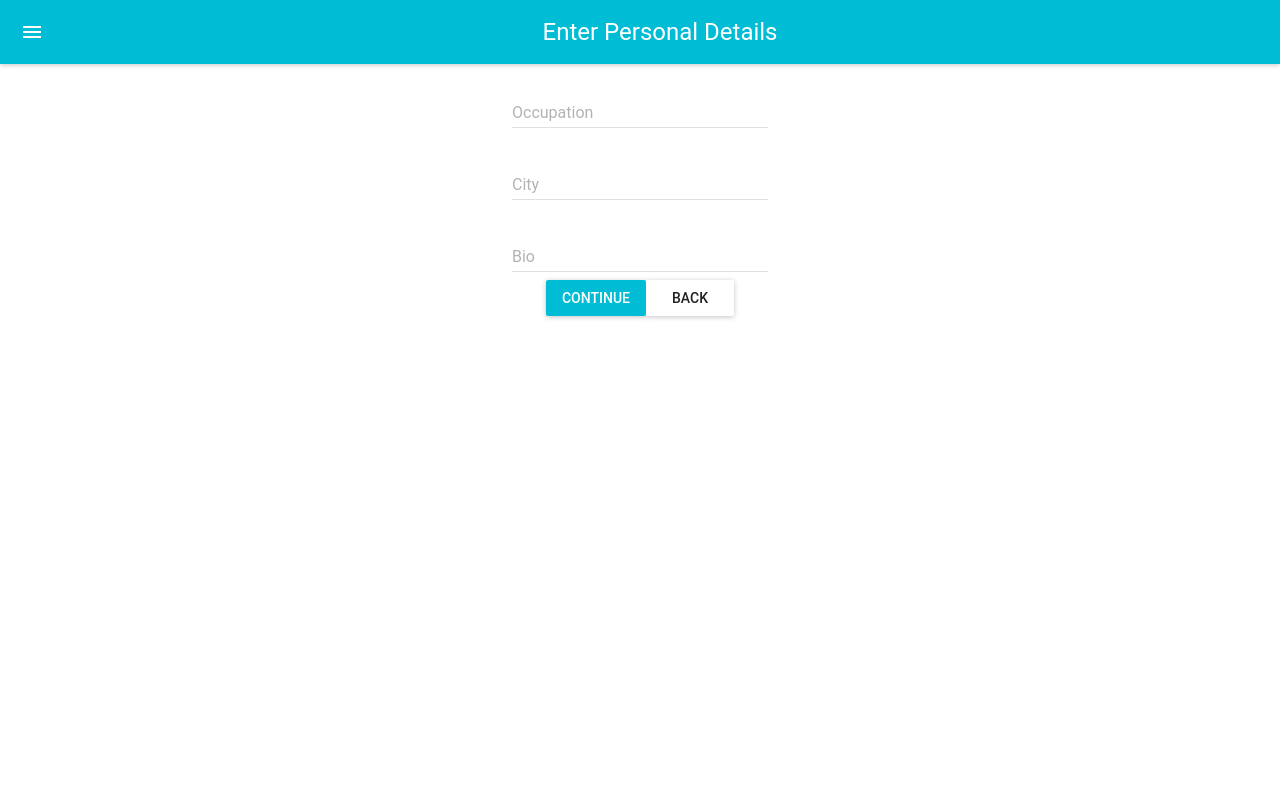
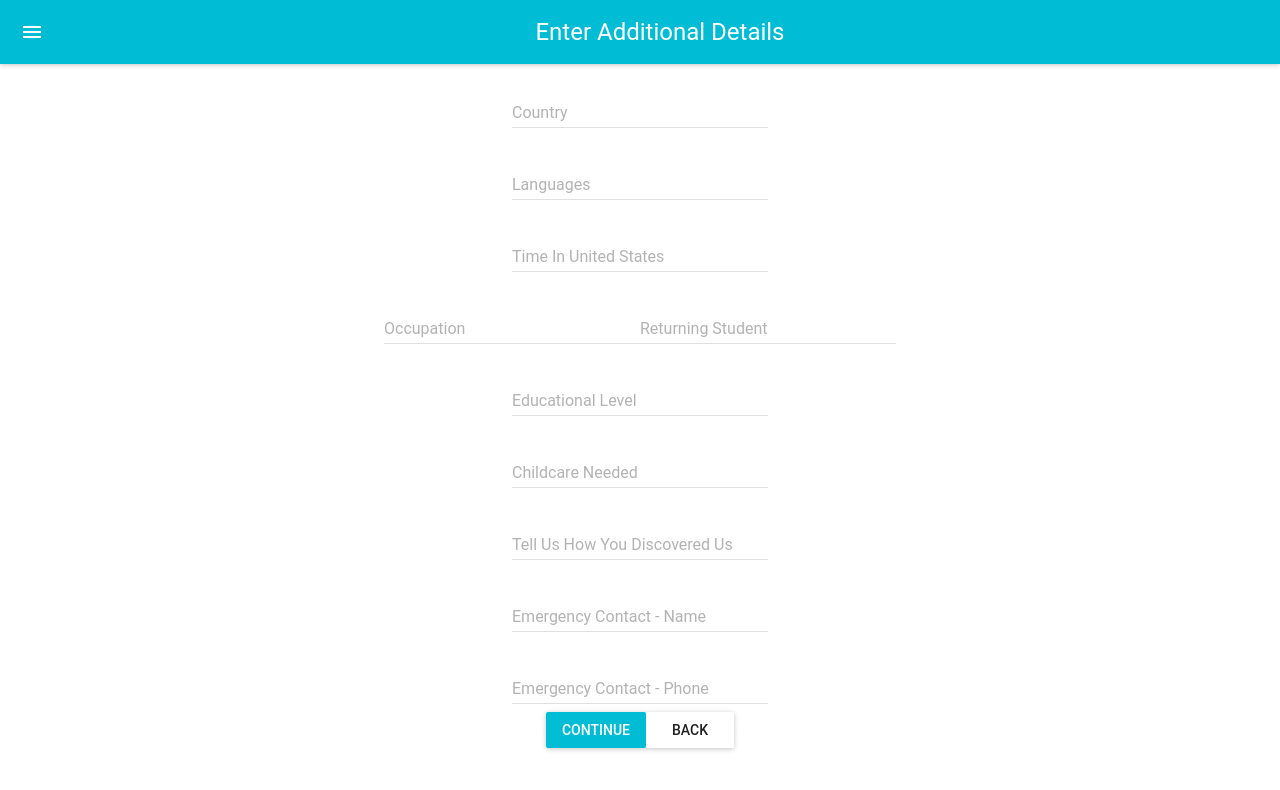
Before and after one commit to Hoey1/esl-form, a React (Create React App) app in the folder form/: page / in a window 1280 px wide. Both pictures are taken after a click on the button "CONTINUE". Shown: the top 790 px of the page. Built offline with nearby package versions, Linux system fonts and the light colour scheme.

Commit message:
Finished Front End Product

```diff
--- a/form/package.json
+++ b/form/package.json
@@ -3,6 +3,7 @@
   "version": "0.1.0",
   "private": true,
   "dependencies": {
+    "@material-ui/core": "^4.10.0",
     "@material-ui/icons": "^4.9.1",
     "@testing-library/jest-dom": "^4.2.4",
     "@testing-library/react": "^9.5.0",
--- a/form/src/components/FormPersonalDetails.js
+++ b/form/src/components/FormPersonalDetails.js
@@ -21,8 +21,32 @@ export class FormPersonalDetails extends Component {
     return (
       <MuiThemeProvider>
         <React.Fragment>
-          <AppBar title="Enter Personal Details" />
+          <AppBar title="Enter Additional Details" />
           {/* <SchoolIcon color="primary" /> */}
+          <TextField
+            hintText="Enter Your Home Country"
+            floatingLabelText="Country"
+            onChange={handleChange("country")}
+            // onChange={this.props.handleChange}
+            defaultValue={values.country}
+          />
+          <br />
+          <TextField
+            hintText="How Many Languages Do You Speak"
+            floatingLabelText="Languages"
+            onChange={handleChange("languages")}
+            // onChange={this.props.handleChange}
+            defaultValue={values.languages}
+          />
+          <br />
+          <TextField
+            hintText="How Long Have You Been In The USA?"
+            floatingLabelText="Time In United States"
+            onChange={handleChange("howLong")}
+            // onChange={this.props.handleChange}
+            defaultValue={values.howLong}
+          />
+          <br />
           <TextField
             hintText="Enter Your Occupation"
             floatingLabelText="Occupation"
@@ -30,21 +54,52 @@ export class FormPersonalDetails extends Component {
             // onChange={this.props.handleChange}
             defaultValue={values.occupation}
           />
-          <br />
           <TextField
-            hintText="Enter Your City"
-            floatingLabelText="City"
-            onChange={handleChange("city")}
+            hintText="Are You A Returning Student?"
+            floatingLabelText="Returning Student"
+            onChange={handleChange("returnStudent")}
             // onChange={this.props.handleChange}
-            defaultValue={values.city}
+            defaultValue={values.returnStudent}
           />
           <br />
           <TextField
-            hintText="Enter Your Bio"
-            floatingLabelText="Bio"
-            onChange={handleChange("bio")}
+            hintText="Highest Grade Completed"
+            floatingLabelText="Educational Level"
+            onChange={handleChange("eduLevel")}
             // onChange={this.props.handleChange}
-            defaultValue={values.bio}
+            defaultValue={values.eduLevel}
+          />
+          <br />
+          <TextField
+            hintText="Will You Need Childcare?"
+            floatingLabelText="Childcare Needed"
+            onChange={handleChange("childCare")}
+            // onChange={this.props.handleChange}
+            defaultValue={values.childCare}
+          />
+          <br />
+          <TextField
+            hintText="How Did You Hear About Our Program?"
+            floatingLabelText="Tell Us How You Discovered Us"
+            onChange={handleChange("how")}
+            // onChange={this.props.handleChange}
+            defaultValue={values.how}
+          />
+          <br />
+          <TextField
+            hintText="Emergency Contact - Name"
+            floatingLabelText="Emergency Contact - Name"
+            onChange={handleChange("emerName")}
+            // onChange={this.props.handleChange}
+            defaultValue={values.emerName}
+          />
+          <br />
+          <TextField
+            hintText="Emergency Contact - Phone"
+            floatingLabelText="Emergency Contact - Phone"
+            onChange={handleChange("emerPhone")}
+            // onChange={this.props.handleChange}
+            defaultValue={values.emerPhone}
           />
           <br />
           <RaisedButton
--- a/form/src/components/FormUserDetails.js
+++ b/form/src/components/FormUserDetails.js
@@ -16,7 +16,7 @@ export class FormUserDetails extends Component {
     return (
       <MuiThemeProvider>
         <React.Fragment>
-          <AppBar title="Enter User Details" />
+          <AppBar title="Prospective Student Details" />
           {/* <SchoolIcon color="primary" /> */}
           <TextField
             hintText="Enter Your First Name"
@@ -35,11 +35,51 @@ export class FormUserDetails extends Component {
           />
           <br />
           <TextField
+            hintText="Enter Your Street Address"
+            floatingLabelText="Address"
+            onChange={handleChange("address")}
+            // onChange={this.props.handleChange}
+            defaultValue={values.address}
+          />
+          <br />
+          <TextField
+            hintText="Enter Your City"
+            floatingLabelText="City"
+            onChange={handleChange("city")}
+            // onChange={this.props.handleChange}
+            defaultValue={values.city}
+          />
+          <br />
+          <TextField
+            hintText="Enter Your State"
+            floatingLabelText="State"
+            onChange={handleChange("state")}
+            // onChange={this.props.handleChange}
+            defaultValue={values.state}
+          />
+          <br />
+          <TextField
+            hintText="Enter Your Zip"
+            floatingLabelText="Zipcode"
+            onChange={handleChange("zip")}
+            // onChange={this.props.handleChange}
+            defaultValue={values.zip}
+          />
+          <br />
+          <TextField
             hintText="Enter Your Email"
             floatingLabelText="Email"
             onChange={handleChange("email")}
             // onChange={this.props.handleChange}
             defaultValue={values.email}
+          />
+          <br />
+          <TextField
+            hintText="Enter Your Age"
+            floatingLabelText="Age"
+            onChange={handleChange("age")}
+            // onChange={this.props.handleChange}
+            defaultValue={values.age}
           />
           <br />
           <RaisedButton
--- a/form/src/components/UserForm.js
+++ b/form/src/components/UserForm.js
@@ -8,10 +8,25 @@ export class UserForm extends Component {
     step: 1,
     firstName: "",
     lastName: "",
+    address: "",
+    city: "",
+    state: "",
+    zip: "",
+    phone: "",
     email: "",
+    age: "",
+    //
+    country: "",
+    languages: "",
+    howLong: "",
+    employed: "",
     occupation: "",
-    city: "",
-    bio: "",
+    returnStudent: "",
+    eduLevel: "",
+    childCare: "",
+    how: "",
+    emerName: "",
+    emerPhone: "",
   };
 
   // Proceed to next step
@@ -37,8 +52,50 @@ export class UserForm extends Component {
 
   render() {
     const { step } = this.state;
-    const { firstName, lastName, email, occupation, city, bio } = this.state;
-    const values = { firstName, lastName, email, occupation, city, bio };
+    const {
+      firstName,
+      lastName,
+      address,
+      city,
+      state,
+      zip,
+      phone,
+      email,
+      age,
+      country,
+      language,
+      howLong,
+      employed,
+      occupation,
+      returnStudent,
+      eduLevel,
+      childCare,
+      how,
+      emerName,
+      emerPhone,
+    } = this.state;
+    const values = {
+      firstName,
+      lastName,
+      address,
+      city,
+      state,
+      zip,
+      phone,
+      email,
+      age,
+      country,
+      language,
+      howLong,
+      employed,
+      occupation,
+      returnStudent,
+      eduLevel,
+      childCare,
+      how,
+      emerName,
+      emerPhone,
+    };
 
     switch (step) {
       case 1:
```
Also changed, not shown: 1 other file (tests, documents, lock files or other folders).
